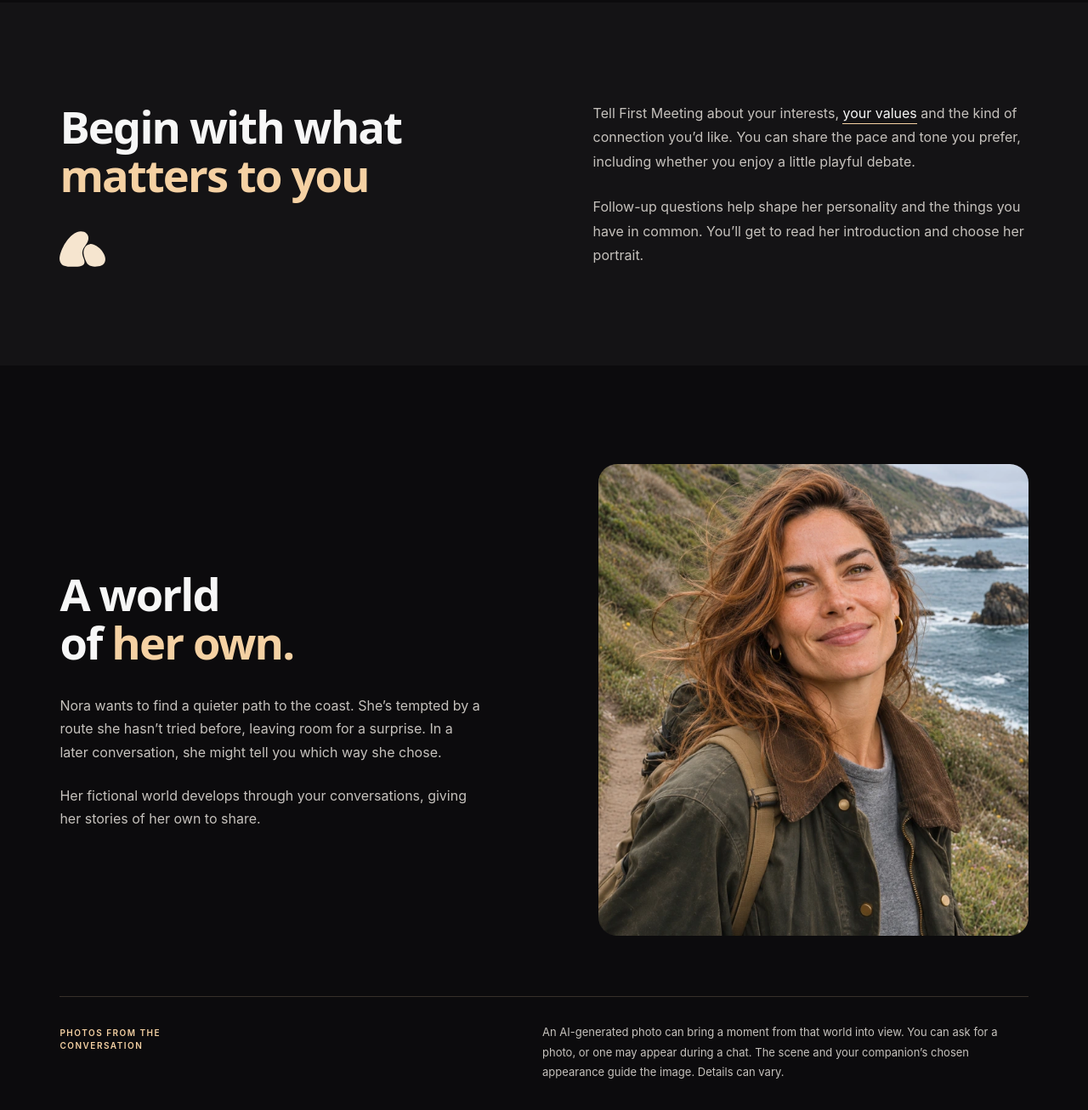
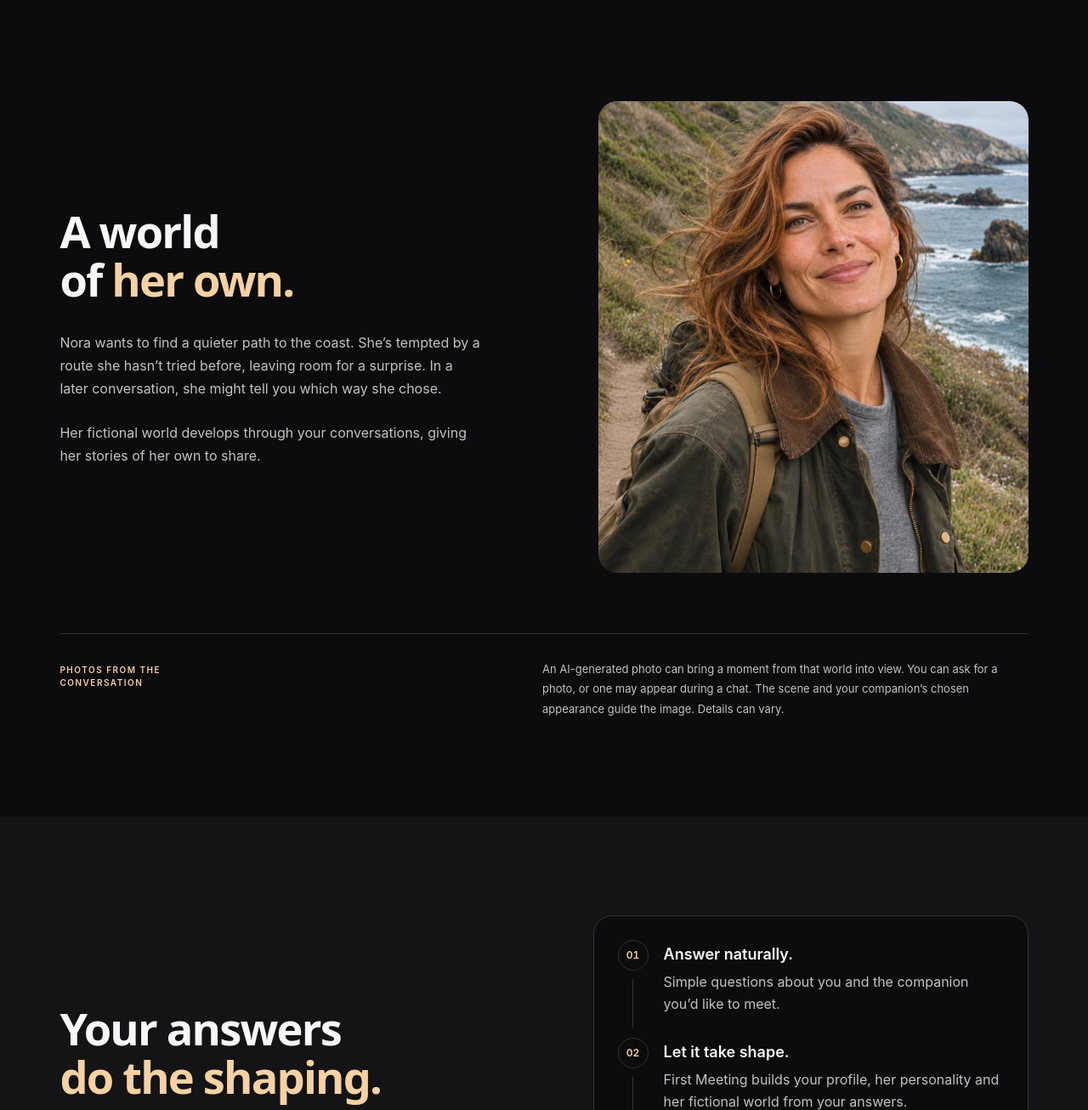
Before and after one commit to Midoris/oddly-alike, a plain HTML site: page index.html in a window 1280 px wide. Shown: the part 1494-2800 px from the top of the page at 85% size. Drawn offline with Linux system fonts and the light colour scheme.

Commit message:
Explain First Meeting with voice input and a simple three-step flow

```diff
--- a/index.html
+++ b/index.html
@@ -20,8 +20,8 @@
       <div class="wrap header-content">
         <a class="wordmark" href="#top" aria-label="Oddly Alike, back to top">Oddly Alike</a>
         <nav class="site-nav" aria-label="Main navigation">
+          <a href="#their-world">Her world</a>
           <a href="#first-meeting">First Meeting</a>
-          <a href="#their-world">Her world</a>
           <a href="#questions">Questions</a>
         </nav>
       </div>
@@ -72,19 +72,6 @@
         </div>
       </section>
 
-      <section class="meeting section-space" id="first-meeting" aria-labelledby="meeting-title" tabindex="-1">
-        <div class="wrap meeting-layout">
-          <div class="meeting-heading">
-            <h2 id="meeting-title">Begin with what<br><em>matters to you</em></h2>
-            <img class="meeting-mark" src="./assets/brand/mark.svg" width="62" height="48" alt="" loading="lazy">
-          </div>
-          <div class="meeting-copy prose">
-            <p>Tell First Meeting about your interests, <span class="text-emphasis">your values</span> and the kind of connection you’d like. You can share the pace and tone you prefer, including whether you enjoy a little playful debate.</p>
-            <p>Follow-up questions help shape her personality and the things you have in common. You’ll get to read her introduction and choose her portrait.</p>
-          </div>
-        </div>
-      </section>
-
       <section class="world section-space" id="their-world" aria-labelledby="world-title" tabindex="-1">
         <div class="wrap">
           <div class="world-layout">
@@ -107,6 +94,20 @@
             <p class="eyebrow">Photos from the conversation</p>
             <p>An AI-generated photo can bring a moment from that world into view. You can ask for a photo, or one may appear during a chat. The scene and your companion’s chosen appearance guide the image. Details can vary.</p>
           </div>
+        </div>
+      </section>
+
+      <section class="meeting section-space" id="first-meeting" aria-labelledby="meeting-title" tabindex="-1">
+        <div class="wrap meeting-layout">
+          <div class="meeting-heading">
+            <h2 id="meeting-title">Your answers<br><em>do the shaping.</em></h2>
+            <p class="meeting-input-note"><svg viewBox="0 0 24 24" width="24" height="24" fill="none" stroke="currentColor" stroke-width="1.5" stroke-linecap="round" stroke-linejoin="round" aria-hidden="true"><rect x="9" y="2" width="6" height="12" rx="3"></rect><path d="M5 10v2a7 7 0 0 0 14 0v-2M12 19v3M8 22h8"></path></svg><span>Speak or type your answers.</span></p>
+          </div>
+          <ol class="meeting-copy meeting-steps" role="list" aria-label="How First Meeting works">
+            <li class="meeting-step"><span class="meeting-step-number" aria-hidden="true">01</span><div><h3>Answer naturally.</h3><p>Simple questions about you and the companion you’d like to meet.</p></div></li>
+            <li class="meeting-step"><span class="meeting-step-number" aria-hidden="true">02</span><div><h3>Let it take shape.</h3><p>First Meeting builds your profile, her personality and her fictional world from your answers.</p></div></li>
+            <li class="meeting-step"><span class="meeting-step-number" aria-hidden="true">03</span><div><h3>Meet your companion.</h3><p>Read her introduction, choose a portrait and start chatting.</p></div></li>
+          </ol>
         </div>
       </section>
 
--- a/styles.css
+++ b/styles.css
@@ -102,6 +102,14 @@ section[id]:focus, main:focus { outline: none; }
 .meeting .eyebrow { margin-bottom: 24px; color: #8c5147; }
 .meeting-mark { margin-top: 38px; filter: brightness(0); opacity: .7; width: 54px; height: auto; }
 .meeting-copy { color: #65534a; font-size: 16px; line-height: 1.8; }
+.meeting-input-note { display: flex; align-items: center; gap: 11px; margin-top: 28px; color: var(--muted); font-size: 16px; line-height: 1.6; }
+.meeting-input-note svg { flex: 0 0 24px; color: var(--rose); }
+.meeting-steps { display: grid; gap: 26px; margin: 0; padding: 28px; list-style: none; border: 1px solid var(--line); border-radius: 22px; background: var(--paper); }
+.meeting-step { position: relative; display: grid; grid-template-columns: 36px minmax(0, 1fr); align-items: start; gap: 18px; }
+.meeting-step:not(:last-child)::after { content: ""; position: absolute; left: 17px; top: 46px; bottom: -14px; width: 1px; background: var(--line); }
+.meeting-step-number { display: grid; place-items: center; width: 36px; height: 36px; border: 1px solid var(--line); border-radius: 50%; color: var(--rose); font-size: 12px; font-weight: 600; font-variant-numeric: tabular-nums; }
+.meeting-step h3 { margin: 4px 0 7px; color: var(--ink); font-size: 18px; font-weight: 600; line-height: 1.4; }
+.meeting-step p { margin: 0; color: var(--muted); font-size: 16px; line-height: 1.65; }
 .text-emphasis { color: var(--ink); border-bottom: 1px solid #ac7b6480; padding-bottom: 2px; }
 .world { overflow: hidden; background: var(--dark); color: var(--ivory); }
 .world .eyebrow { color: var(--blush); }
@@ -205,6 +213,9 @@ section[id]:focus, main:focus { outline: none; }
   .meeting h2 { max-width: 500px; }
   .meeting-mark { display: none; }
   .meeting-copy { max-width: 540px; font-size: 16px; }
+  .meeting-input-note { margin-top: 22px; }
+  .meeting-steps { gap: 24px; padding: 23px 20px; border-radius: 18px; }
+  .meeting-step { gap: 14px; }
   .world h2 { font-size: clamp(66px, 11vw, 88px); }
   .world-layout { grid-template-columns: 1fr; gap: 34px; }
   .world-image { aspect-ratio: 1.08; border-radius: 18px; }
```
